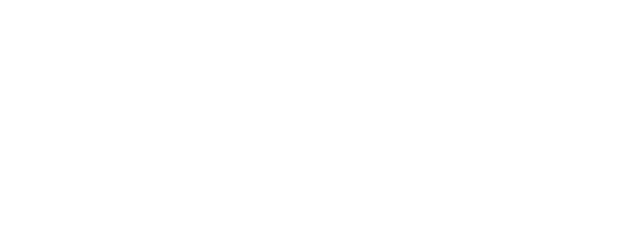
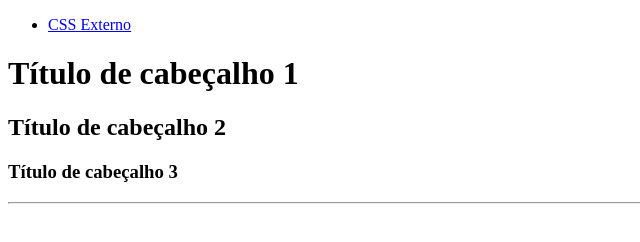
Before and after one commit to ReiSalan94/cofra3i-25, a plain HTML site: page index.html in a window 1280 px wide. Shown: the whole page, without its empty margins (0-640 px from the left). Drawn offline with Linux system fonts and the light colour scheme.

Commit message:
Add files via upload

```diff
--- a/index.html
+++ b/index.html
@@ -1,11 +1,25 @@
-<!DOCTYPE html>
-<html lang="en">
-<head>
-    <meta charset="UTF-8">
-    <meta name="viewport" content="width=device-width, initial-scale=1.0">
-    <title>Document</title>
-</head>
-<body>
+<!Doctype HTML>
+<html>
+	<head>
+		<title>Meu primeiro site</title>
+	</head>
+	<body>
+		<header>
+		<ul>
+			<li>
+				<a href="externo.html">
+					CSS Externo
+				</a>
+			</li>
+		</ul>
+		</header>
 
-</body>
+		<h1>Título de cabeçalho 1</h1>
+		<h2>Título de cabeçalho 2</h2>
+		<h3>Título de cabeçalho 3</h3>
+
+		<hr>
+
+
+	</body>
 </html>
```
